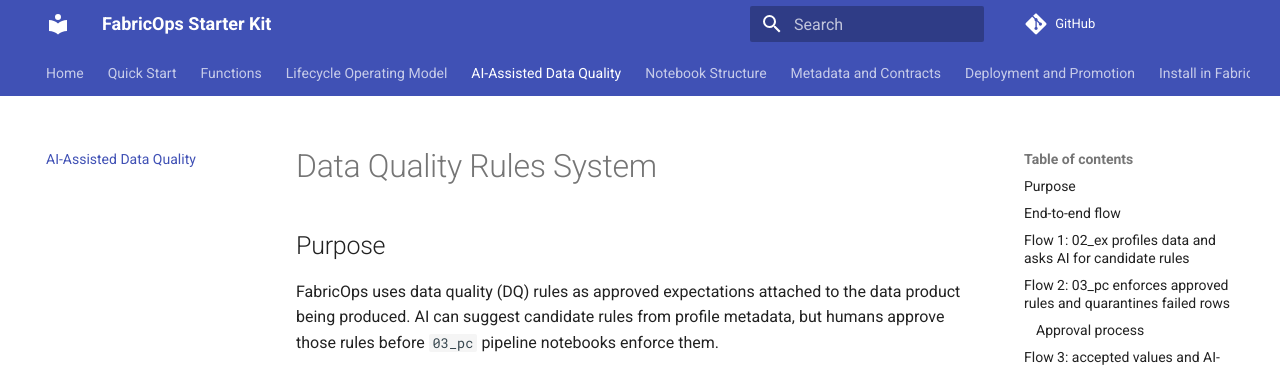
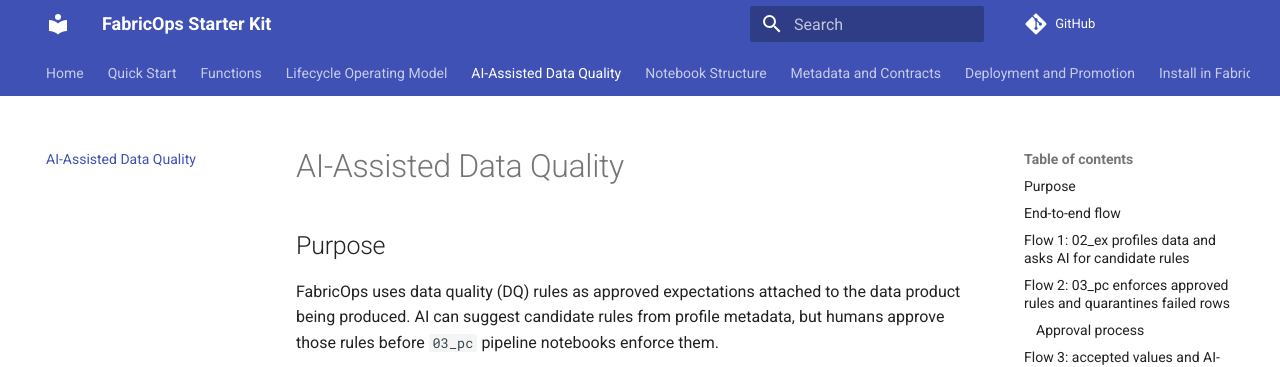
Before and after one commit to Voycepeh/fabric-data-product-framework, an MkDocs documentation site: the page built from docs/data-quality-rules-system.md, in a window 1280 px wide and 900 px high. Shown: the top 367 px of the window. Built offline with MkDocs 1.6.1 and Material for MkDocs 9.7.7, drawn with Linux system fonts in a browser that asks for light colours; comment, search, counter and statistics services are not loaded.

Commit message:
docs: align data quality page title with public label

```diff
--- a/docs/data-quality-rules-system.md
+++ b/docs/data-quality-rules-system.md
@@ -1,4 +1,4 @@
-# Data Quality Rules System
+# AI-Assisted Data Quality
 
 ## Purpose
 
```
